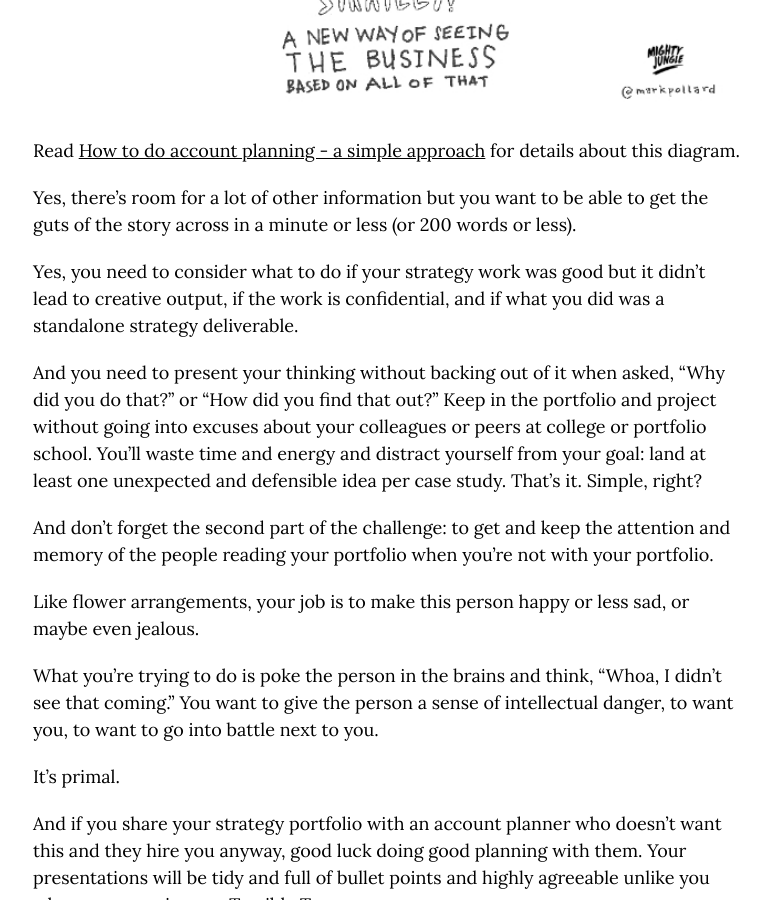
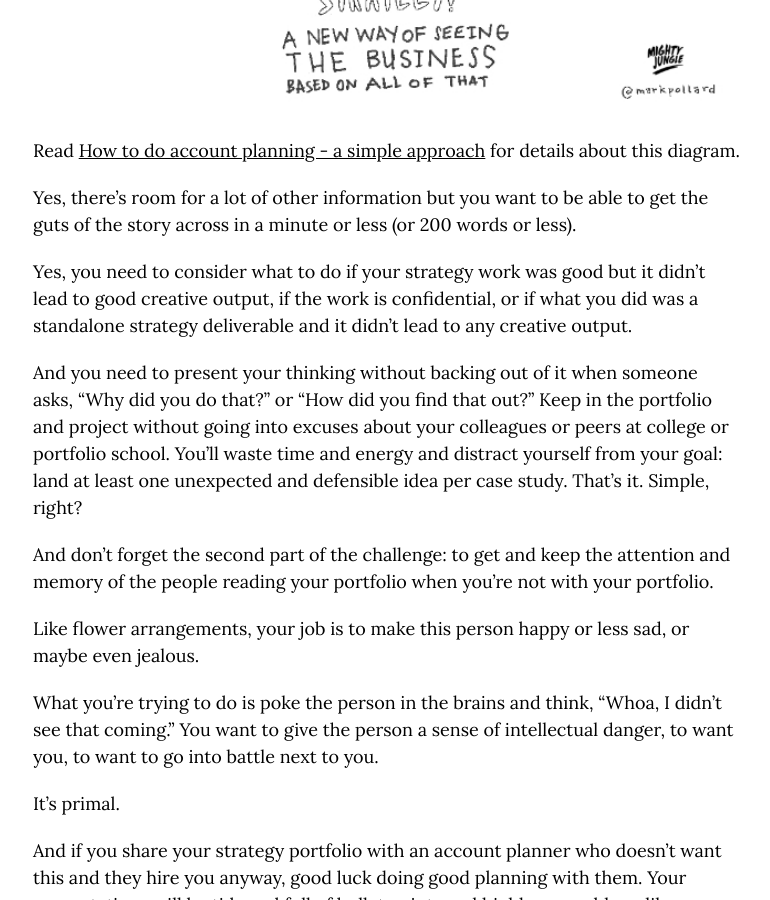
Before and after one commit to markhpollard/markhpollard.github.io, a Jekyll site: the page built from _posts/2019-01-10-your-strategy-portfolio-has-one-critical-job-surprise.markdown, in a window 1280 px wide and 900 px high, scrolled down 4131 px. Shown: the whole window, without its empty margins (253-1023 px from the left). Built offline with Jekyll 4.4.1, drawn with Linux system fonts in a browser that asks for light colours; nearby versions of some CDN libraries.

Commit message:
Updated Your Strategy Portfolio Has One Critical Job Surprise

```diff
--- a/_posts/2019-01-10-your-strategy-portfolio-has-one-critical-job-surprise.markdown
+++ b/_posts/2019-01-10-your-strategy-portfolio-has-one-critical-job-surprise.markdown
@@ -82,9 +82,9 @@ Read [How to do account planning - a simple approach](https://www.markpollard.ne
 
 Yes, there's room for a lot of other information but you want to be able to get the guts of the story across in a minute or less (or 200 words or less).
 
-Yes, you need to consider what to do if your strategy work was good but it didn't lead to creative output, if the work is confidential, and if what you did was a standalone strategy deliverable.
+Yes, you need to consider what to do if your strategy work was good but it didn't lead to good creative output, if the work is confidential, or if what you did was a standalone strategy deliverable and it didn't lead to any creative output.
 
-And you need to present your thinking without backing out of it when asked, “Why did you do that?” or “How did you find that out?” Keep in the portfolio and project without going into excuses about your colleagues or peers at college or portfolio school. You’ll waste time and energy and distract yourself from your goal: land at least one unexpected and defensible idea per case study. That’s it. Simple, right?
+And you need to present your thinking without backing out of it when someone asks, “Why did you do that?” or “How did you find that out?” Keep in the portfolio and project without going into excuses about your colleagues or peers at college or portfolio school. You’ll waste time and energy and distract yourself from your goal: land at least one unexpected and defensible idea per case study. That’s it. Simple, right?
 
 And don't forget the second part of the challenge: to get and keep the attention and memory of the people reading your portfolio when you're not with your portfolio.
 
```
